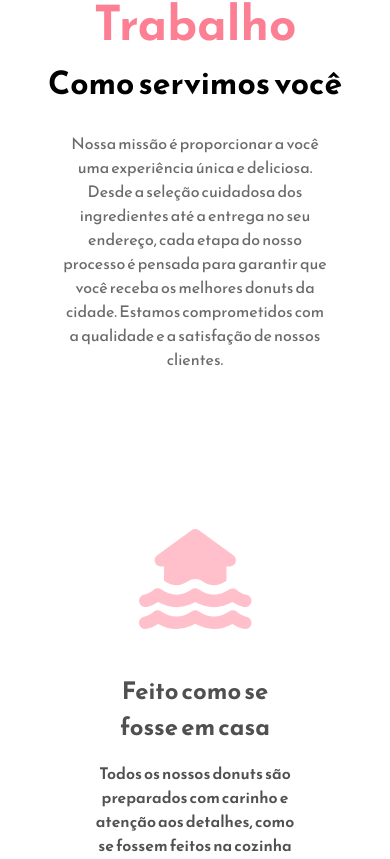
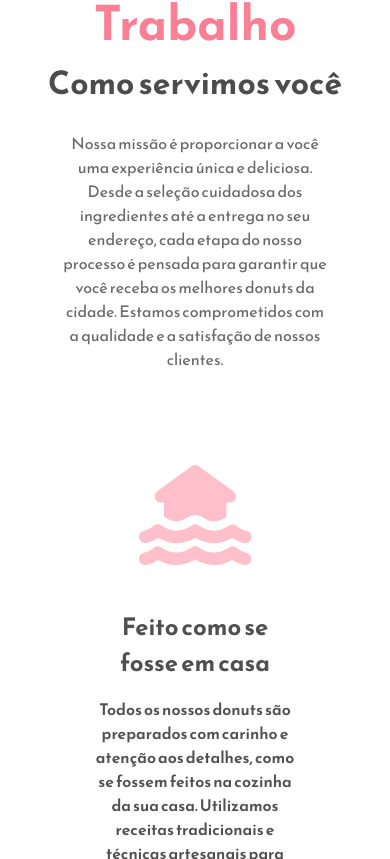
Before and after one commit to RaizaCirne/donuts-store, a React (Vite) app in the folder donuts-store/: page / in a window 390 px wide. Shown: the part 1976-2835 px from the top of the page. Built offline with nearby package versions, Linux system fonts and the light colour scheme.

Commit message:
style(work): style mobile version

```diff
--- a/donuts-store/src/App.css
+++ b/donuts-store/src/App.css
@@ -22,3 +22,9 @@ body {
   /* overflow: hidden; */
   background-color: #fff;
 }
+
+@media (max-width: 800px) {
+  .App {
+    min-height: 490vh;
+  }
+}
--- a/donuts-store/src/components/Work/Work.css
+++ b/donuts-store/src/components/Work/Work.css
@@ -12,6 +12,7 @@
 
 .work-section-top h1 {
   max-width: 700px !important;
+  color: #4c4c4c;
 }
 
 .work-section-bottom {
@@ -52,3 +53,13 @@
   font-size: 100px;
   color: pink;
 }
+
+@media (max-width: 800px) {
+  .work-section-wrapper {
+    margin-top: 3rem !important;
+  }
+
+  .work-section-bottom {
+    margin-top: 1rem !important;
+  }
+}
```
